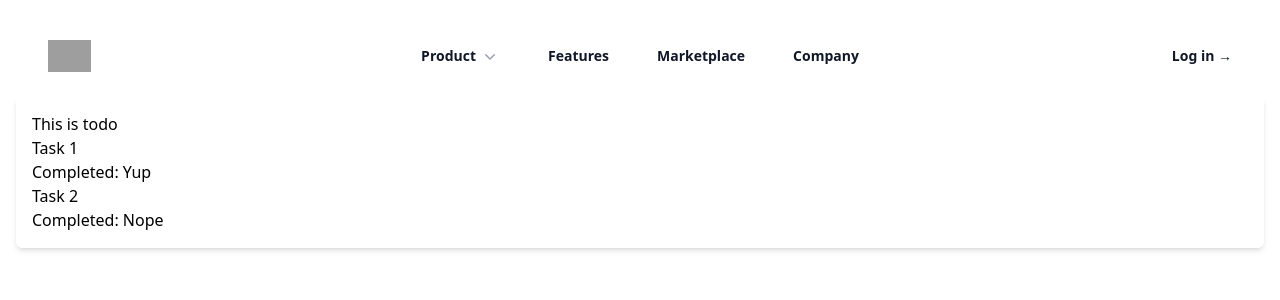
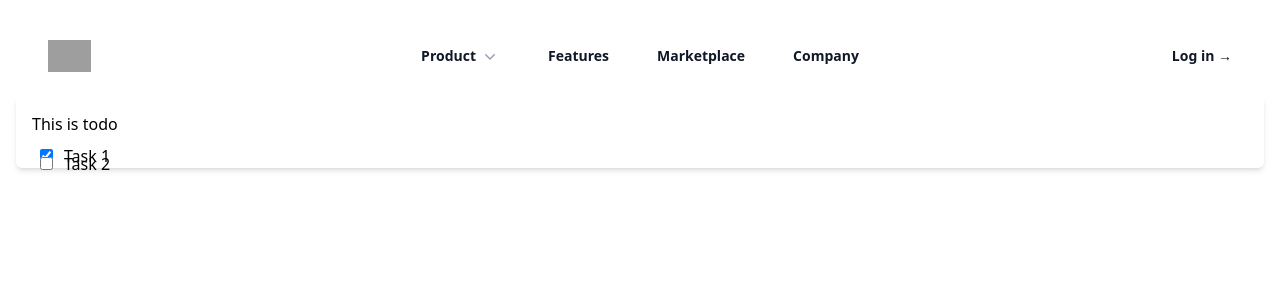
Before and after one commit to vungho/be-react, a React (Vite) app: page / in a window 1280 px wide. Shown: the top 300 px of the page. Built offline with nearby package versions, Linux system fonts and the light colour scheme; grey boxes are pictures that could not be loaded.

Commit message:
feat (ui): add simple input event handling

```diff
--- a/src/components/todo-item/todo-item.tsx
+++ b/src/components/todo-item/todo-item.tsx
@@ -1,8 +1,26 @@
-export function TodoItem({ taskId, title, completed, onToggle }) {
+import { useState } from 'react';
+import type { Task } from '../../types/todo/task.type';
+
+export function TodoItem({ taskId, title, completed, onToggle }: Partial<Task>) {
+  const [isCompleted, setIsCompleted] = useState<boolean>(!!completed);
+
+  const comletedInputChange = () => {
+    setIsCompleted(!isCompleted);
+    if (onToggle) {
+      onToggle({ taskId });
+    }
+  };
+
   return (
-    <>
-      <p>{title}</p>
-      <p onClick={() => onToggle({ taskId })}>Completed: {completed ? 'Yup' : 'Nope'}</p>
-    </>
+    <div className='d-block'>
+      <div className='h-2 w-full flex hover:cursor-pointer'>
+        <div className='h-2 w-2 p-2' onClick={() => onToggle && onToggle({ taskId })}>
+          <input type='checkbox' checked={isCompleted} onChange={() => comletedInputChange()} />
+        </div>
+        <div className='flex-auto h-2 p-2 pl-4'>
+          <p>{title}</p>
+        </div>
+      </div>
+    </div>
   );
 }
--- a/src/pages/todo/todo.page.tsx
+++ b/src/pages/todo/todo.page.tsx
@@ -1,23 +1,16 @@
 import { useState } from 'react';
 import { TodoItem } from '../../components/todo-item/todo-item';
 import { Todo } from '../../components/todo/todo';
-
-type Task = {
-  taskId: string;
-  title: string;
-  completed: boolean;
-};
+import type { Task } from '../../types/todo/task.type';
 
 export function TodoPage() {
-  const [tasks, setTasks] = useState([
+  const [tasks, setTasks] = useState<Task[]>([
     { taskId: 't001', title: 'Task 1', completed: true },
     { taskId: 't002', title: 'Task 2', completed: false },
   ]);
 
-  const toggleTask = ({ taskId }) => {
+  const toggleTask = ({ taskId }: Partial<Task>) => {
     const index = tasks.findIndex((t) => t.taskId === taskId);
-    console.log('Toggle the task', taskId);
-    console.log(index);
     if (index >= 0) {
       tasks[index].completed = !tasks[index].completed;
       setTasks([...tasks]);
@@ -34,7 +27,7 @@ export function TodoPage() {
             key={taskId}
             title={title}
             completed={completed}
-            onToggle={toggleTask}
+            onToggle={(task) => toggleTask(task)}
           ></TodoItem>
         ))}
       </Todo>
--- /dev/null
+++ b/src/types/todo/todo.type.ts
@@ -0,0 +1,3 @@
+export type TodoItem = {
+  a: string;
+};
```
Also changed, not shown: src/types/todo/task.type.ts (added, +7 -0 lines).
